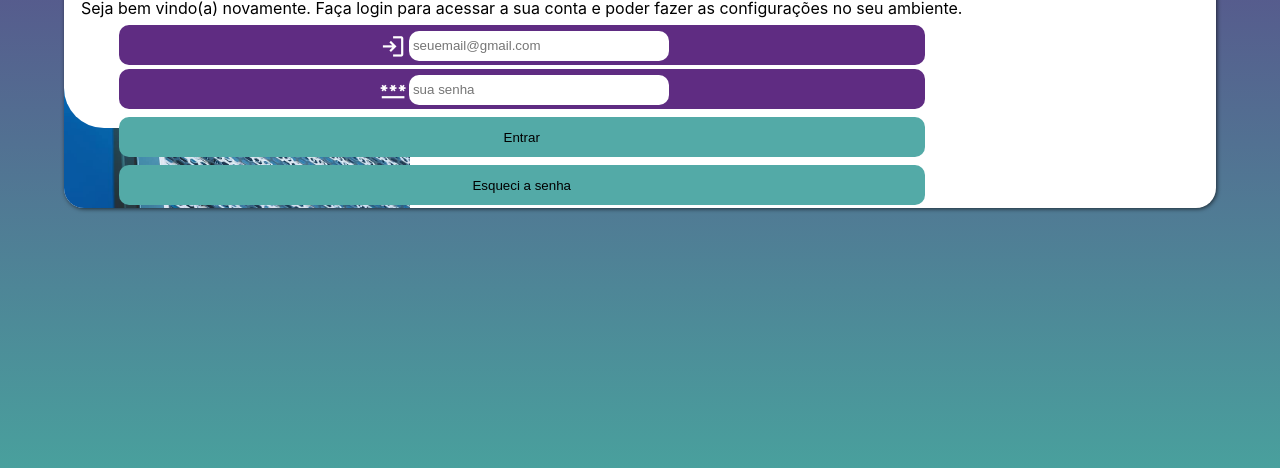
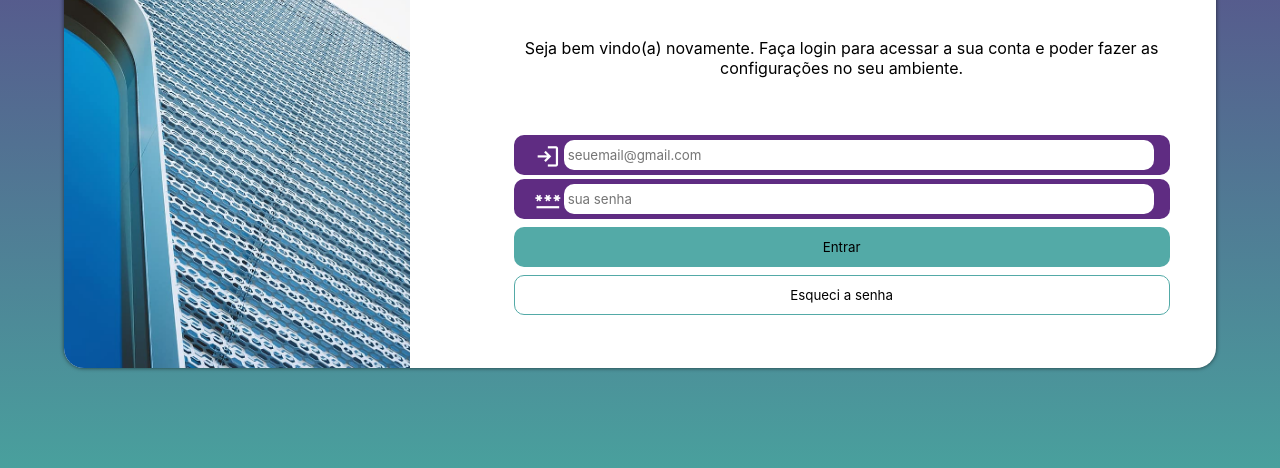
Before and after one commit to PhZ3R0/projeto-login, a plain HTML site: page index.html in a window 1280 px wide. Shown: the part 332-800 px from the top of the page. Drawn offline with nearby package versions, Linux system fonts and the light colour scheme.

Commit message:
media query tablet

```diff
--- a/index.html
+++ b/index.html
@@ -29,7 +29,7 @@
                         <input type="password" name="password" id="password" placeholder="sua senha " required size="8">
                     </div>
                     <button type="submit" id="login-button">Entrar</button>
-                    <button id="login-button">Esqueci a senha</button>
+                    <button id="login-button" style="background-color: white; border: 1px solid #53aaa7;">Esqueci a senha</button>
                 </form>
             </div>
         </div>
--- a/styles/mediaquerystyle.css
+++ b/styles/mediaquerystyle.css
@@ -1,14 +1,26 @@
 @media screen and (min-width:768px) {
     #login-box {
         width: 90vw;
-        height: 280px;
+
     }
     #half-up {
         float: left;
         width: 30%;
         height: 100%;
+
     }
     div#half-down {
         float: right;
+        width: 65%;
+    }
+    h1, p {
+        margin-bottom: 20px;
+        margin-top: 100px;
+    }
+    p {
+        margin-bottom: 50px;
+    }
+    #input-box > #email, #password {
+        width: 90%;
     }
 }
--- a/styles/mobilestyle.css
+++ b/styles/mobilestyle.css
@@ -2,24 +2,21 @@
     padding: 0px;
     margin: 0px;
     box-sizing: border-box;
+    font-family: -apple-system, BlinkMacSystemFont, 'Segoe UI', Roboto, Oxygen, Ubuntu, Cantarell, 'Open Sans', 'Helvetica Neue', sans-serif;
 }
 
 body,html {
-
     background-image: linear-gradient(to top, #49a09d, #5f2c82);
     width: 100vw;
     height: 100vh;
-    font-family: -apple-system, BlinkMacSystemFont, 'Segoe UI', Roboto, Oxygen, Ubuntu, Cantarell, 'Open Sans', 'Helvetica Neue', sans-serif;
-
 }
-
 main {
     width: 100vw;
     height: 100vh;
     position: relative;
 }
 #login-box {
-    width: 360px;
+    width: 350px;
     height: 600px;
     background-color: white;
 
@@ -27,22 +24,26 @@ main {
     left: 50%;
     top: 50%;
     transform: translate(-50%,-50%);
+
     overflow: hidden;
     border-radius: 20px;
-    box-shadow: 1px 1px 4px rgba(0, 0, 0, 0.63);
+    box-shadow: 0px 0px 4px rgba(0, 0, 0, 0.63);
+
+    transition: width .3s, height .3s;
+    transition-timing-function: ease;
 
 }
 #half-up {
     background: url(../imagens/metal.jpg);
     background-size: cover;
     background-position: left bottom;
-    height: 270px;
+    height: 200px;
     display: block;
 }
 
 #half-down {
     background-color: white;
-    position: absolute;
+
     border-radius: 0px 0px 40px 40px;
     height: 200px;
     display: block;
```
